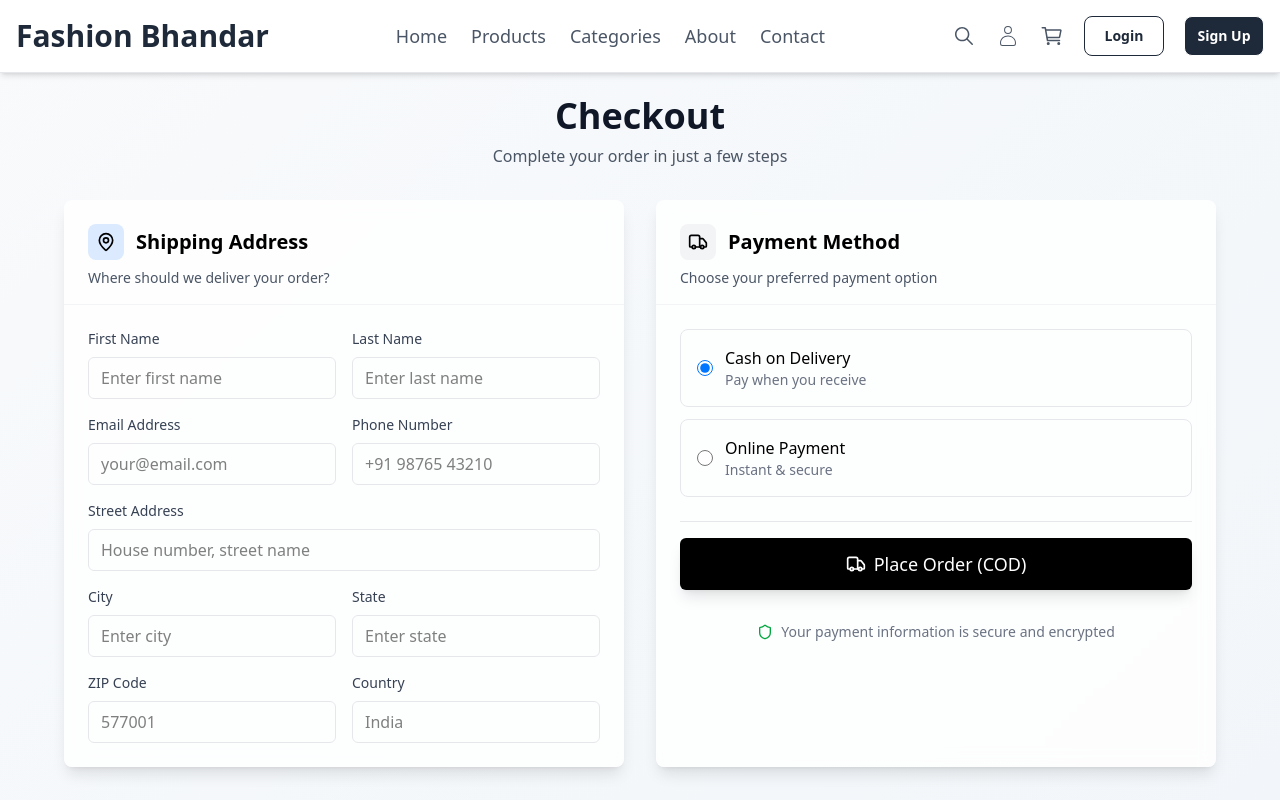
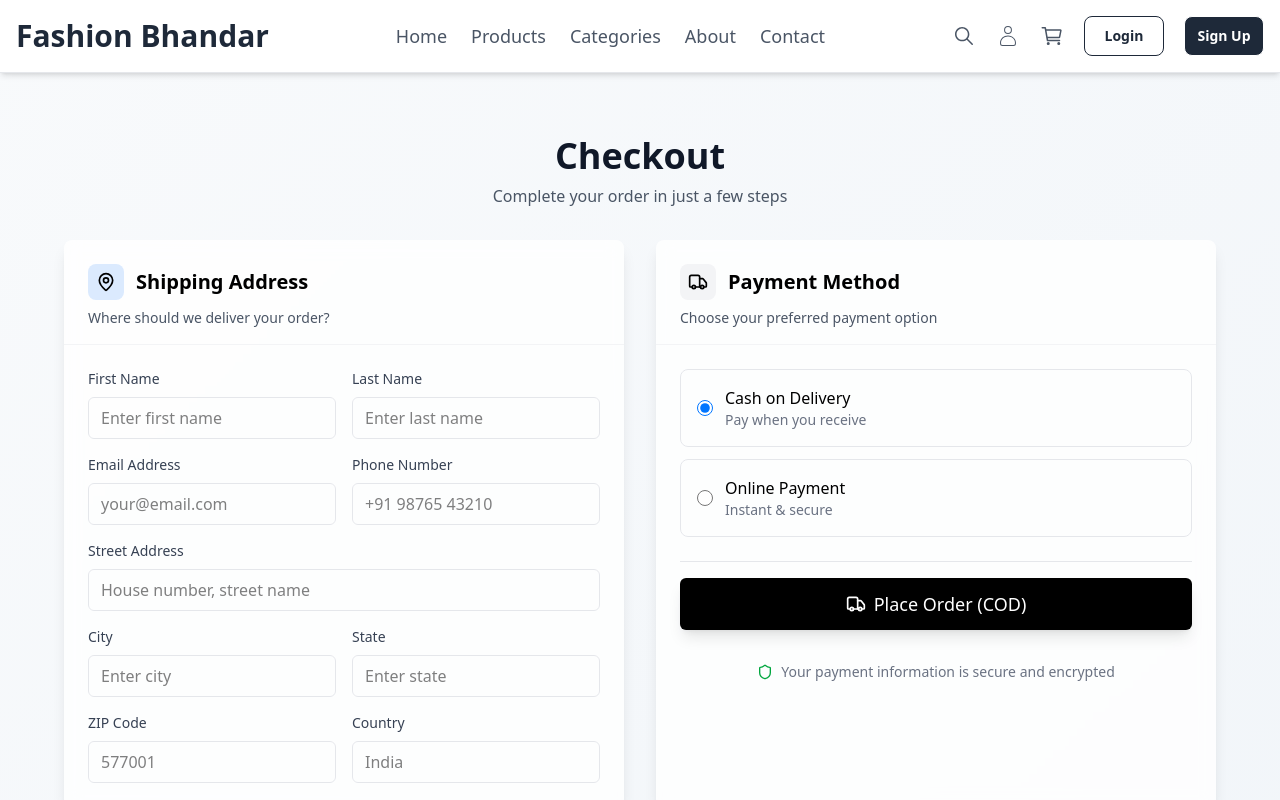
Before and after one commit to crarun9740/E-CommerceWeb, a React (Vite) app: page /checkout in a window 1280 px wide. Shown: the top 800 px of the page. Built offline with nearby package versions, Linux system fonts and the light colour scheme.

Commit message:
padding added to checkout page

```diff
--- a/src/Components/Checkout.jsx
+++ b/src/Components/Checkout.jsx
@@ -22,7 +22,7 @@
   };
 
   return (
-    <div className="min-h-screen bg-gradient-to-br from-slate-50 to-slate-100">
+    <div className="min-h-screen bg-gradient-to-br from-slate-50 to-slate-100 pt-10">
       <div className="container mx-auto px-4 py-8 pt-24">
         <div className="mb-8 text-center">
           <h1 className="text-4xl font-bold text-gray-900 mb-2">Checkout</h1>
```
